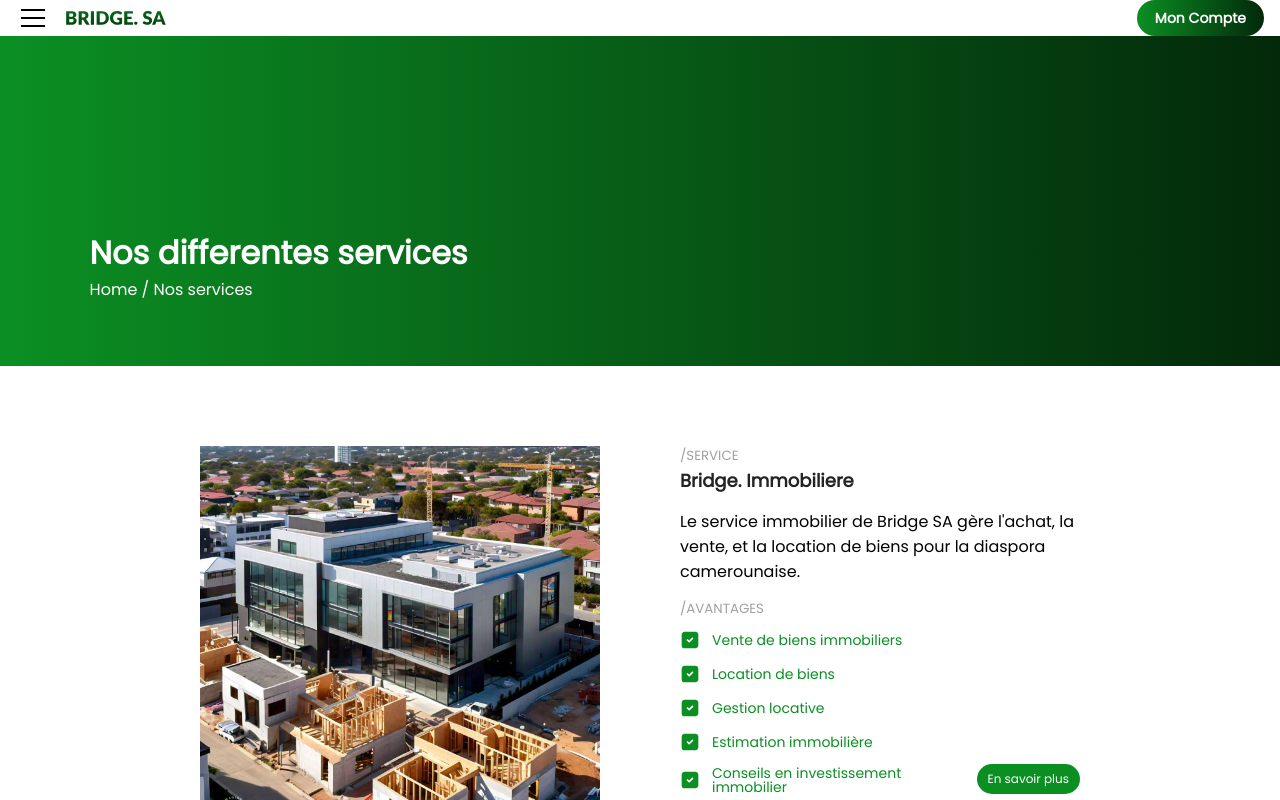
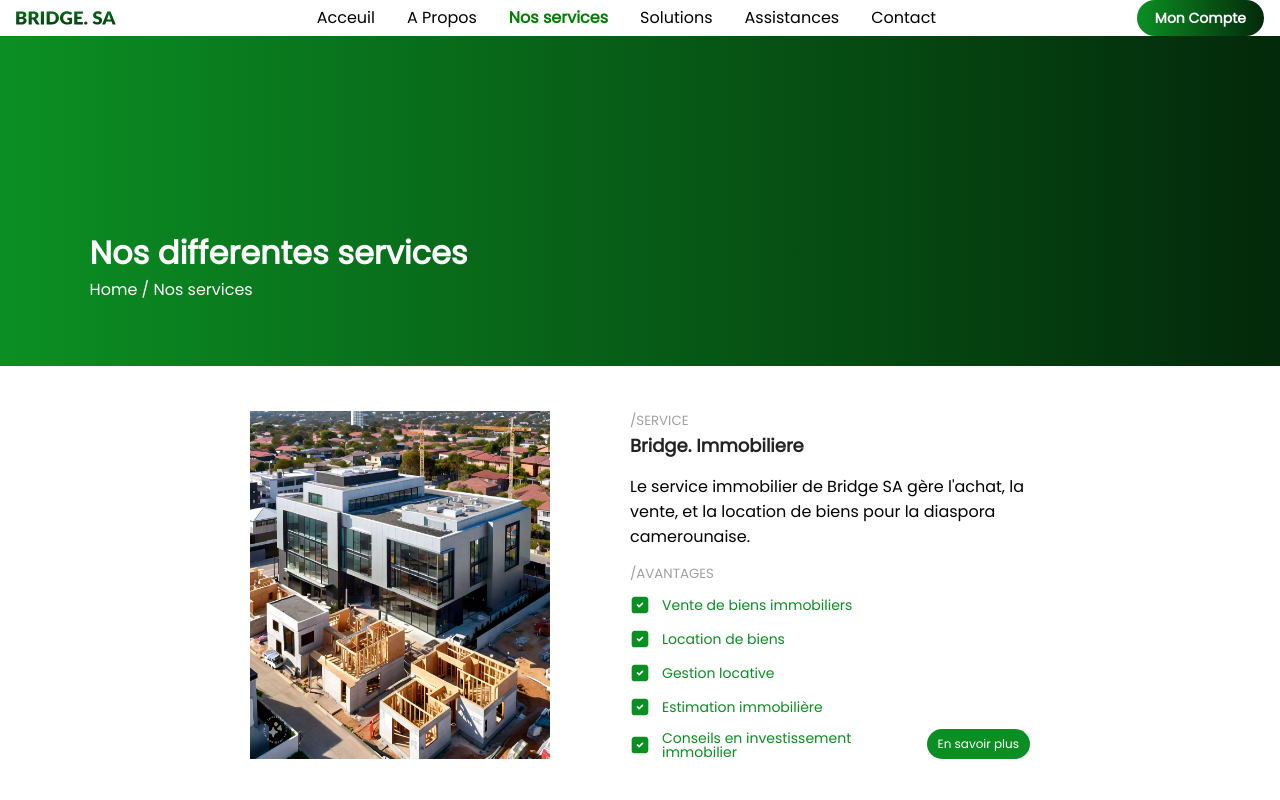
Before and after one commit to Ntchinda-Giscard/bridge-diaspo, a Next.js app: page /service in a window 1280 px wide. Shown: the top 800 px of the page. Built offline with nearby package versions, Linux system fonts and the light colour scheme.

Commit message:
responsive view

```diff
--- a/app/components/TopBar.module.css
+++ b/app/components/TopBar.module.css
@@ -12,14 +12,22 @@
   z-index: 10;
 }
 
-  .burgerContainer {
-    display: flex; /* Ensure burger is visible */
+.linksContainer {
+  display: flex;
+  flex-direction: row;
+  gap: 2rem;
 }
 
-  .linksContainer {
+/* Mobile-specific hidden links */
+.burgerContainer {
+  display: none;
+}
+
+/* Mobile menu inside drawer */
+.mobileMenuLinks {
   display: flex;
   flex-direction: column;
-    gap: 1rem; /* Space between links */
+  gap: 1rem;
 }
 
 /* Example styles for the link */
@@ -32,3 +40,16 @@
   font-weight: bold;
   color: green; /* Style for active link */
 }
+
+/* Media query for screens smaller than 768px (mobile) */
+@media (max-width: 768px) {
+  .linksContainer {
+    display: none; /* Hide the normal links on small screens */
+  }
+
+  .burgerContainer {
+    display: flex; /* Show the burger button on small screens */
+    align-items: center;
+    justify-content: flex-end;
+  }
+}
--- a/app/components/topbar.tsx
+++ b/app/components/topbar.tsx
@@ -23,19 +23,32 @@ function TopBar() {
   const [opened, setOpened] = useState(false);
 
     return (
-        <>
-                  <div className={cx(classes.topbarContainer)}>
-        <div className="flex flex-row gap-4">
-            {/* Burger button for mobile */}
-        <div className={classes.burgerContainer}>
+    <>
+      <div className={cx(classes.topbarContainer)}>
+         {/* Burger button for mobile */}
+         <div className={classes.burgerContainer}>
           <Burger opened={opened} onClick={() => setOpened((o) => !o)} />
         </div>
+        <div>
           <Image
             src={toplogo}
             alt="top logo"
             width={100}
             height={30}
           />
+        </div>
+
+        {/* Links container for large screens */}
+        <div className={classes.linksContainer}>
+          {links.map((l) => (
+            <Link
+              key={l?.label}
+              className={cx(classes.link, isActive(l?.link) ? classes.activeLink : null)}
+              href={l?.link}
+            >
+              {l?.label}
+            </Link>
+          ))}
         </div>
 
 
@@ -55,11 +68,12 @@ function TopBar() {
       <Drawer
         opened={opened}
         onClose={() => setOpened(false)}
-        size="50%" // Adjust size as needed
+        size="75%" // Adjust size as needed
         padding="md"
         title="Navigation"
+        zIndex={9999999999999999999999999}
       >
-        <div className={classes.linksContainer}>
+        <div className={classes.mobileMenuLinks}>
           {links.map((l) => (
             <Link
               key={l?.label}
--- a/app/contact/page.tsx
+++ b/app/contact/page.tsx
@@ -1,4 +1,4 @@
-import { Group, Stack, TextInput, Textarea } from "@mantine/core";
+import { Group, Stack, TextInput, Textarea, rem } from "@mantine/core";
 import TopBanner from "../components/topBanner";
 import { IconPhone, IconMail, IconMapPin} from '@tabler/icons-react';
 import MyGoogleMap from "./components/maps";
@@ -10,12 +10,13 @@ function Contact() {
             title="Nous Contacter"
             links="Home  / Contact"
         />
-        <div className="grid grid-cols-5 gap-4" style={{background: "#F8F5F5", padding: 50}}>
-            <div className="col-span-3" style={{background: "#FFF", padding: 24}}>
+        <div className="grid grid-cols-1 md:grid-cols-5 gap-4" style={{background: "#F8F5F5", padding: "10%"}}>
+            <div className="md:col-span-3 col-span-1" style={{background: "#FFF", padding: 24}}>
                 <h1 className="text-xl font-bold"> Formulaire de contact </h1>
                 <div style={{width: 50, height: 5, background: "#0B8F23", marginBlock: 5, borderRadius: 8}}></div>
-                <Group mb={20} grow>
+                <div className="flex flex-col md:flex-row w-full gap-4">
                     <TextInput
+                        w="100%"
                         placeholder="Nom"
                         label="Nom"
                         withAsterisk
@@ -27,6 +28,7 @@ function Contact() {
                         variant="filled"
                     />
                     <TextInput
+                        w="100%"
                         placeholder="Prenom"
                         label="Prenom"
                         withAsterisk
@@ -37,9 +39,10 @@ function Contact() {
                         }}
                         variant="filled"
                     />
-                </Group>
-                <Group grow>
+                </div>
+                <div className="flex flex-col md:flex-row w-full gap-4">
                     <TextInput
+                        w="100%"
                         placeholder="Email"
                         label="Email"
                         withAsterisk
@@ -51,6 +54,7 @@ function Contact() {
                         variant="filled"
                     />
                     <TextInput
+                        w="100%"
                         placeholder="Téléphone"
                         label="Téléphone"
                         withAsterisk
@@ -61,13 +65,14 @@ function Contact() {
                         }}
                         variant="filled"
                     />
-                </Group>
-                <Group grow>
+                </div>
+                <div className="flex flex-col md:flex-row w-full gap-4">
                     <Textarea
                         size="lg"
+                        w="100%"
                         placeholder="Message"
                         variant={"filled"}
-                        w={"100%"}
+                        // w={"100%"}
                         label="Message"
                         withAsterisk
                         styles={{
@@ -78,26 +83,26 @@ function Contact() {
                         mt={20}
 
                     />
-                </Group>
+                </div>
+            </div>
 
-            </div>
-            <div className="col-span-2" style={{background: "#FFF", height: 'fit-content', padding: 24}}>
+            <div className="md:col-span-2 col-span-1" style={{background: "#FFF", height: 'fit-content', padding: 24}}>
                 <h1 className="text-xl font-bold"> Nos coordonnées </h1>
                 <div style={{width: 50, height: 5, background: "#0B8F23", marginBlock: 5, borderRadius: 8}}></div>
                 <Stack gap={10} mt={10}>
                     <Group>
-                        <IconPhone stroke={1}  />
-                        <p style={{fontWeight: 500,fontSize: 16, }}>78 317 40 21</p>
+                        <IconPhone style={{width: rem(16), height: rem(16)}}  stroke={1}  />
+                        <p style={{fontWeight: 500,fontSize: 'small', }}>+237686824548</p>
                     </Group>
 
                     <Group>
-                        <IconMail stroke={1}  />
-                        <p style={{fontWeight: 500,fontSize: 16, }}>contact@bridgesa.com</p>
+                        <IconMail style={{width: rem(16), height: rem(16)}} stroke={1}  />
+                        <p style={{fontWeight: 500,fontSize: 'small', }}>Dinistamwa7@gmail.com</p>
                     </Group>
 
                     <Group>
-                        <IconMapPin stroke={1}  />
-                        <p style={{fontWeight: 500,fontSize: 16, }}>Douala, Cameroun</p>
+                        <IconMapPin style={{width: rem(16), height: rem(16)}} stroke={1}  />
+                        <p style={{fontWeight: 500,fontSize: "small", }}>Douala, Cameroun</p>
                     </Group>
                 </Stack>
 
--- a/app/service/page.tsx
+++ b/app/service/page.tsx
@@ -3,25 +3,28 @@ import TopBanner from "../components/topBanner";
 import {services} from "@/app/components/sub-components.tsx/service-data";
 import Image from 'next/image';
 import classes from '@/app/service/css/service.module.css';
-import { Button, List, ThemeIcon, rem } from "@mantine/core";
+import { Button, List, Space, ThemeIcon, rem } from "@mantine/core";
 import { IconSquareCheckFilled} from '@tabler/icons-react';
 
 
 function Services(){
 
     return (
-        <>
+        <main>
             <TopBanner
                 title="Nos differentes services"
                 links="Home  / Nos services"
             />
+            <Space h={30} />
             {
                 services.map((s, index) => (
-                    <div key={s?.service} className={`flex mt-20 mb-8 gap-20 ${ index%2 === 0?'flex-row' : 'flex-row-reverse'} justify-center w-screen`} >
-                        <div>
-                            <Image src={s?.image} alt={s?.service} width={400} height={400} />
+                    <div key={s?.service} style={{padding: 15}} className={`flex justify-center w-full mb-8 gap-20 ${ index%2 === 0?'md:flex-row flex-col-reverse' : 'flex-col-reverse md:flex-row-reverse'}`} >
+                        <div className={"flex justify-center"}>
+
+                            <Image src={s?.image} alt={s?.service} width={300} height={300} />
                         </div>
-                        <div className="flex flex-col" style={{ maxWidth: 400 }}>
+
+                        <div className="flex flex-col w-full justify-center" style={{ maxWidth: 400 }}>
                             <p className={classes.name}> /SERVICE </p>
                             <h2 className={classes.heading}>{s?.service}</h2>
                             <p className={classes.desc}>{s?.desc}</p>
@@ -52,7 +55,7 @@ function Services(){
                     </div>
                 ))
             }
-        </>
+        </main>
     )
 }
 
--- a/tailwind.config.ts
+++ b/tailwind.config.ts
@@ -1,6 +1,7 @@
 import type { Config } from "tailwindcss";
 
 const config: Config = {
+  important: true,
   content: [
     "./pages/**/*.{js,ts,jsx,tsx,mdx}",
     "./components/**/*.{js,ts,jsx,tsx,mdx}",
```
Also changed, not shown: 1 other file (tests, documents, lock files or other folders). Lines whose indentation alone changed are shown as unchanged.
